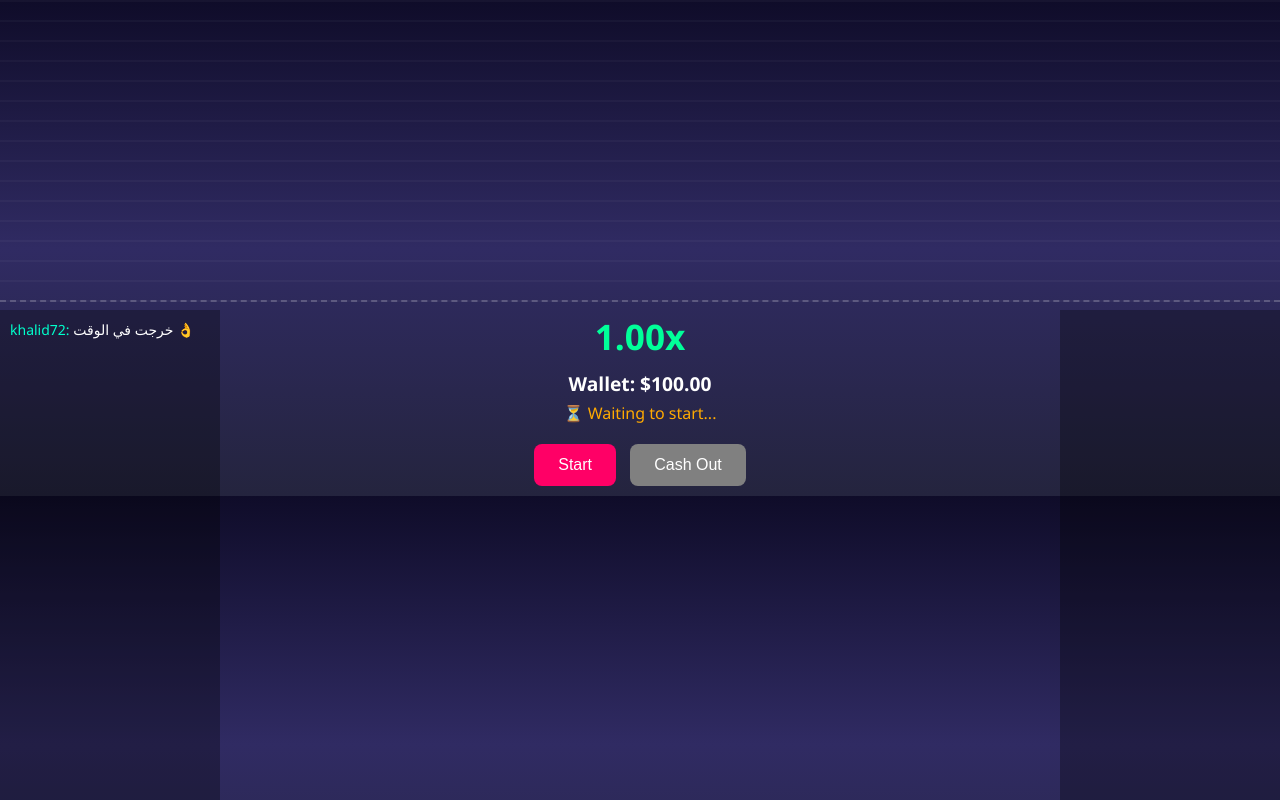
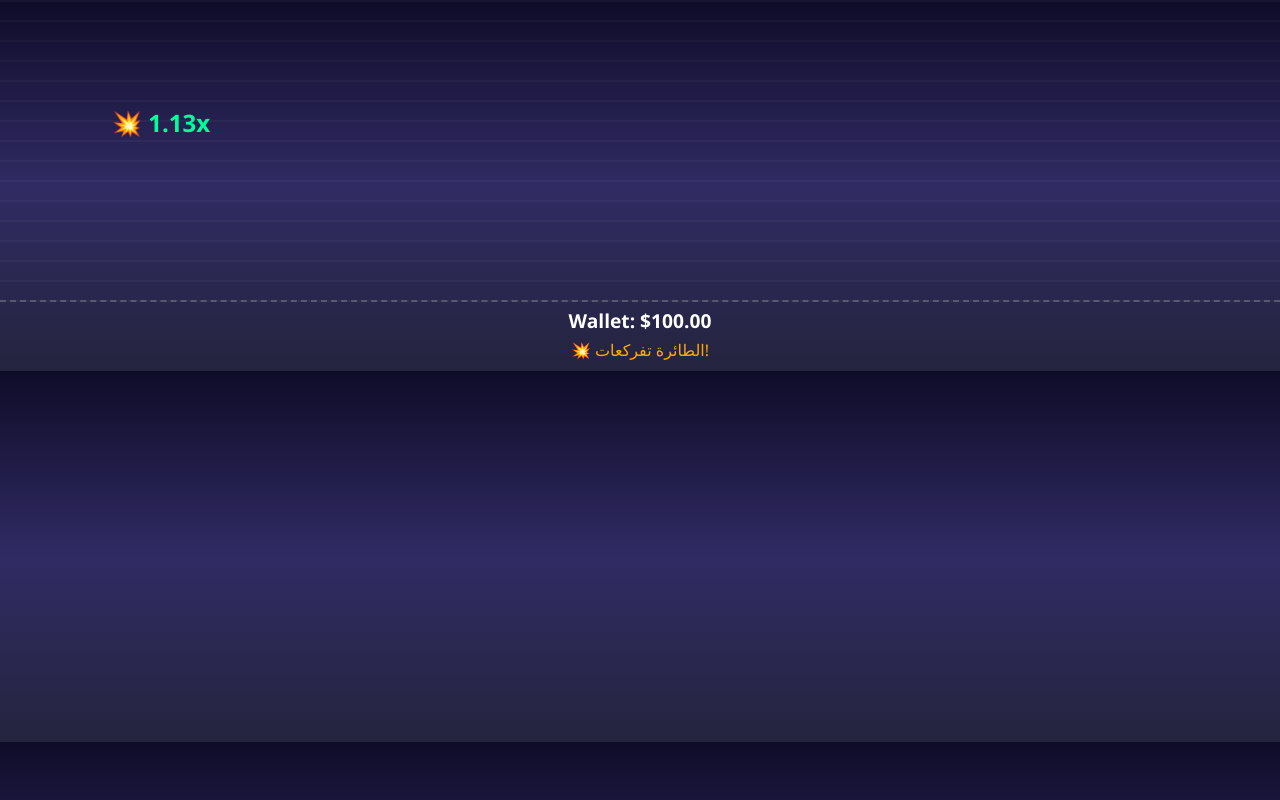
Before and after one commit to amincruch/Crach, a plain HTML site: page index.html in a window 1280 px wide. Drawn offline with Linux system fonts and the light colour scheme.

Commit message:
Update index.html

```diff
--- a/index.html
+++ b/index.html
@@ -15,13 +15,7 @@
       position: relative;
       height: 300px;
       border-bottom: 2px dashed rgba(255,255,255,0.2);
-      background: repeating-linear-gradient(
-        to bottom,
-        rgba(255, 255, 255, 0.03),
-        rgba(255, 255, 255, 0.03) 2px,
-        transparent 2px,
-        transparent 20px
-      );
+      background: repeating-linear-gradient(to bottom, rgba(255, 255, 255, 0.03), rgba(255, 255, 255, 0.03) 2px, transparent 2px, transparent 20px);
       text-align: center;
     }
     #plane {
@@ -30,23 +24,36 @@
       left: 0;
       width: 50px;
       display: none;
+      transition: transform 0.3s ease-out;
     }
-    h1#multiplier {
-      font-size: 2.2em;
-      margin: 10px 0;
+    #multiplierFloat {
+      position: absolute;
+      top: 110px;
+      left: 60px;
+      font-size: 1.5em;
+      font-weight: bold;
       color: #00ff99;
+    }
+    #explosion {
+      position: absolute;
+      display: none;
+      width: 50px;
+      height: 50px;
+      background: url('https://cdn-icons-png.flaticon.com/512/483/483361.png') no-repeat center center;
+      background-size: contain;
+    }
+    h1#multiplier, h3#wallet, #timer {
       text-align: center;
     }
     h3#wallet {
       font-size: 1.2em;
       margin: 5px 0;
-      text-align: center;
     }
     #timer {
       font-size: 1em;
       color: #ffaa00;
+      margin-bottom: 10px;
       text-align: center;
-      margin-bottom: 10px;
     }
     .btn {
       padding: 12px 24px;
@@ -61,86 +68,26 @@
     .btn:disabled {
       background: gray;
     }
-    #players, #chat {
-      position: absolute;
-      top: 310px;
-      bottom: 0;
-      overflow-y: auto;
-      background: rgba(0, 0, 0, 0.3);
-      font-size: 14px;
-      padding: 10px;
-    }
-    #players {
-      right: 0;
-      width: 200px;
-    }
-    #chat {
-      left: 0;
-      width: 200px;
-    }
-    .chat-message, .player-row {
-      margin-bottom: 8px;
-    }
-    .chat-name {
-      color: #00ffcc;
-    }
   </style>
 </head>
 <body>
   <div id="game-container">
     <img id="plane" src="favicon.svg" alt="Plane">
+    <div id="multiplierFloat">1.00x</div>
+    <div id="explosion"></div>
   </div>
-  <h1 id="multiplier">1.00x</h1>
   <h3 id="wallet">Wallet: $100</h3>
-  <div id="timer">⏳ Waiting to start...</div>
-  <div style="text-align:center">
-    <button class="btn" id="startBtn">Start</button>
-    <button class="btn" id="cashoutBtn" disabled>Cash Out</button>
-  </div>
-
-  <div id="chat"></div>
-  <div id="players"></div>
-
-  <audio id="flySound" src="https://cdn.pixabay.com/download/audio/2022/03/15/audio_b208b1d429.mp3?filename=jet-passby-6964.mp3"></audio>
-  <audio id="crashSound" src="https://cdn.pixabay.com/download/audio/2021/09/01/audio_28d274cc45.mp3?filename=explosion-6088.mp3"></audio>
-  <audio id="cashoutSound" src="https://cdn.pixabay.com/download/audio/2022/01/06/audio_05d5d32cb8.mp3?filename=coins-4960.mp3"></audio>
+  <div id="timer">⏳ Loading game...</div>
 
   <script>
-    let multiplier = 1.00;
-    let crashed = false;
-    let wallet = 100;
-    let betAmount = 10;
-    let position = 0;
-    let interval;
-    let countdown;
+    let multiplier = 1.00, crashed = false, wallet = 100, betAmount = 10;
+    let positionX = 0, positionY = 140, interval;
 
     const plane = document.getElementById('plane');
-    const multiplierDisplay = document.getElementById('multiplier');
+    const multiplierFloat = document.getElementById('multiplierFloat');
     const walletDisplay = document.getElementById('wallet');
     const timerDisplay = document.getElementById('timer');
-    const cashoutBtn = document.getElementById('cashoutBtn');
-    const startBtn = document.getElementById('startBtn');
-
-    const flySound = document.getElementById('flySound');
-    const crashSound = document.getElementById('crashSound');
-    const cashoutSound = document.getElementById('cashoutSound');
-
-    const playersDiv = document.getElementById('players');
-    const chatDiv = document.getElementById('chat');
-
-    const names = ["amine", "yassine", "simo", "khalid", "ayoub", "badr", "salma", "ihab", "lina", "kamal"];
-    const messages = [
-      "ربحت الحمد لله 💸",
-      "ضربني الشيب 😭",
-      "خرجت x2.5 🔥",
-      "فين الطيارة؟!",
-      "الكراش قريب 😬",
-      "خرجت في الوقت 👌",
-      "اللعبة واعرة بزاف",
-      "نزيد ولا نخرج؟ 🤔",
-      "خسرت ثاني 😭",
-      "كاين شي هدية؟"
-    ];
+    const explosion = document.getElementById('explosion');
 
     function updateWalletDisplay() {
       walletDisplay.textContent = 'Wallet: $' + wallet.toFixed(2);
@@ -150,99 +97,45 @@
       clearInterval(interval);
       crashed = true;
       plane.style.display = 'none';
-      multiplierDisplay.textContent = '💥 ' + multiplier.toFixed(2) + 'x';
-      wallet -= betAmount;
-      updateWalletDisplay();
-      crashSound.play();
+      explosion.style.left = positionX + 'px';
+      explosion.style.top = positionY + 'px';
+      explosion.style.display = 'block';
+      multiplierFloat.textContent = '💥 ' + multiplier.toFixed(2) + 'x';
       timerDisplay.textContent = '💥 الطائرة تفركعات!';
-      startBtn.disabled = false;
-      cashoutBtn.disabled = true;
-      simulatePlayers();
+      setTimeout(() => explosion.style.display = 'none', 1000);
+      setTimeout(startGame, 3000);
     }
 
     function startGame() {
-      timerDisplay.textContent = '⏳ اللعبة تبدأ بعد 3 ثواني...';
-      let seconds = 3;
-      countdown = setInterval(() => {
-        seconds--;
-        timerDisplay.textContent = '⏳ اللعبة تبدأ بعد ' + seconds + ' ثانية...';
-        if (seconds <= 0) {
-          clearInterval(countdown);
-          launchGame();
-        }
-      }, 1000);
-    }
-
-    function launchGame() {
       multiplier = 1.00;
       crashed = false;
-      position = 0;
+      positionX = 0;
+      positionY = 140;
       plane.style.left = '0px';
+      plane.style.top = positionY + 'px';
       plane.style.display = 'block';
-      startBtn.disabled = true;
-      cashoutBtn.disabled = false;
-      multiplierDisplay.textContent = '1.00x';
+      explosion.style.display = 'none';
+      multiplierFloat.textContent = '1.00x';
       timerDisplay.textContent = '🚀 الطائرة طارت!';
-      flySound.play();
-      playersDiv.innerHTML = '';
 
       interval = setInterval(() => {
         multiplier += 0.01;
-        multiplierDisplay.textContent = multiplier.toFixed(2) + 'x';
-        position += 5;
-        plane.style.left = position + 'px';
+        multiplierFloat.textContent = multiplier.toFixed(2) + 'x';
+        positionX += 4;
+        positionY -= 0.3;
+        plane.style.left = positionX + 'px';
+        plane.style.top = positionY + 'px';
+        multiplierFloat.style.left = (positionX + 60) + 'px';
+        multiplierFloat.style.top = (positionY - 30) + 'px';
 
-        if (Math.random() < 0.01 + multiplier / 100) {
-          crash();
-        }
+        if (Math.random() < 0.01 + multiplier / 100) crash();
       }, 100);
     }
 
-    function cashOut() {
-      if (!crashed) {
-        clearInterval(interval);
-        let win = betAmount * multiplier;
-        wallet += win;
-        updateWalletDisplay();
-        plane.style.display = 'none';
-        cashoutSound.play();
-        multiplierDisplay.textContent = '✅ ' + multiplier.toFixed(2) + 'x';
-        timerDisplay.textContent = '✅ سحبت وربحت!';
-        startBtn.disabled = false;
-        cashoutBtn.disabled = true;
-        simulatePlayers();
-      }
-    }
-
-    function simulatePlayers() {
-      playersDiv.innerHTML = '';
-      for (let i = 0; i < 8; i++) {
-        let name = names[Math.floor(Math.random() * names.length)] + Math.floor(Math.random() * 90);
-        let bet = Math.floor(Math.random() * 500) + 10;
-        let multi = (Math.random() * 4).toFixed(2);
-        let earned = (Math.random() > 0.4) ? (bet * multi).toFixed(0) : 0;
-        let div = document.createElement('div');
-        div.className = 'player-row';
-        div.innerHTML = `${name} | x${multi} | ${bet} MAD | ${earned} MAD`;
-        playersDiv.appendChild(div);
-      }
-    }
-
-    function simulateChat() {
-      let name = names[Math.floor(Math.random() * names.length)] + Math.floor(Math.random() * 90);
-      let message = messages[Math.floor(Math.random() * messages.length)];
-      let div = document.createElement('div');
-      div.className = 'chat-message';
-      div.innerHTML = `<span class="chat-name">${name}:</span> ${message}`;
-      chatDiv.appendChild(div);
-      chatDiv.scrollTop = chatDiv.scrollHeight;
-    }
-
-    setInterval(simulateChat, 3000);
-
-    startBtn.onclick = startGame;
-    cashoutBtn.onclick = cashOut;
     updateWalletDisplay();
+    window.onload = () => {
+      setTimeout(startGame, 2000);
+    };
   </script>
 </body>
 </html>
```
